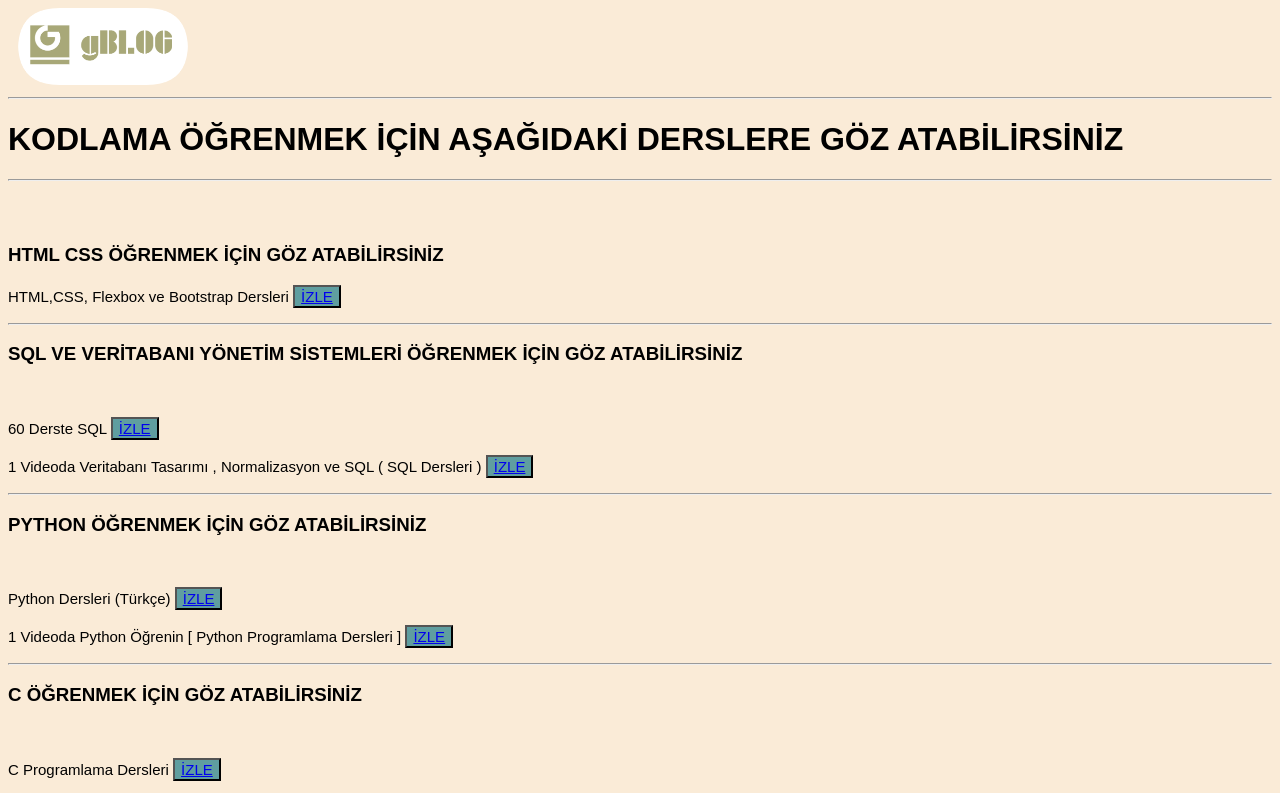
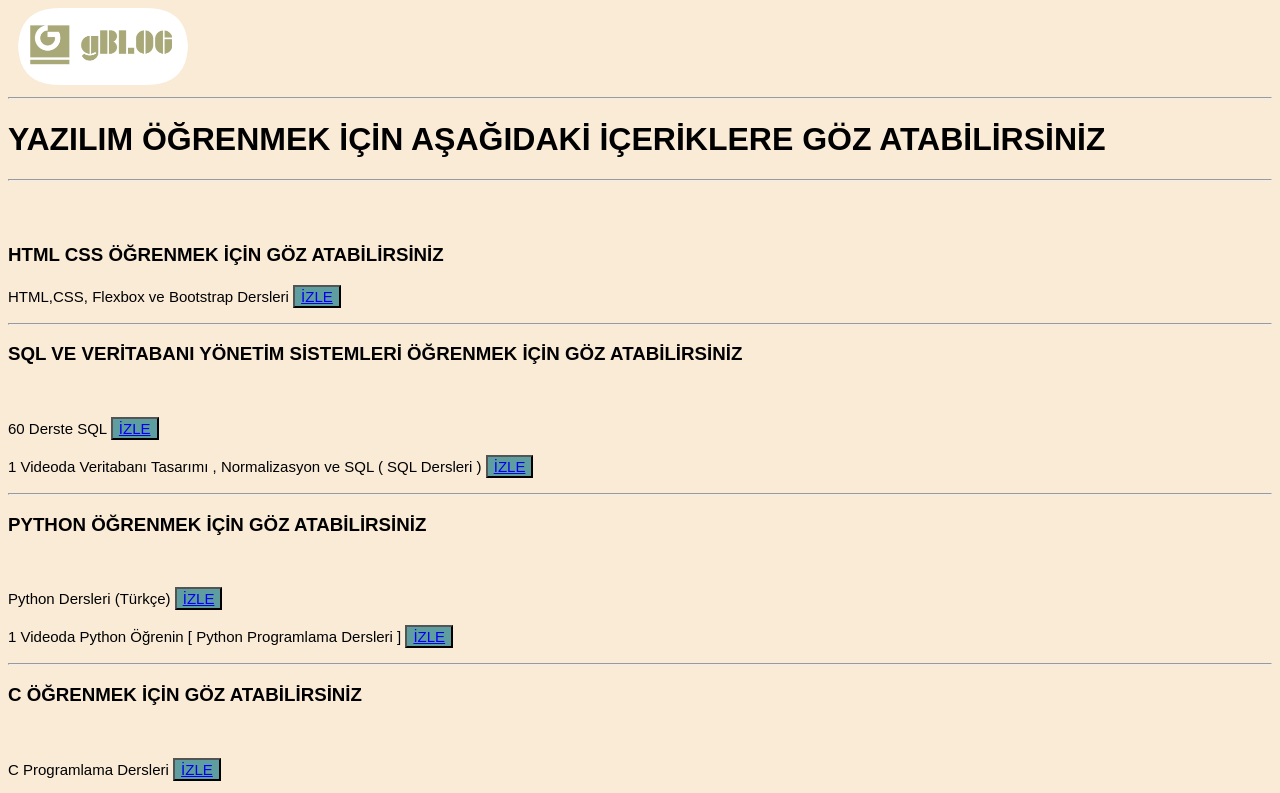
Before and after one commit to yalcinkayagokay/gblog.github.io, a plain HTML site: page sayfa2.html in a window 1280 px wide. Shown: the top 793 px of the page. Drawn offline with Linux system fonts and the light colour scheme.

Commit message:
Update sayfa2.html

```diff
--- a/sayfa2.html
+++ b/sayfa2.html
@@ -22,7 +22,7 @@
 
     -->
     <hr>
-    <h1>KODLAMA ÖĞRENMEK İÇİN AŞAĞIDAKİ DERSLERE GÖZ ATABİLİRSİNİZ</h1>
+    <h1>YAZILIM ÖĞRENMEK İÇİN AŞAĞIDAKİ İÇERİKLERE GÖZ ATABİLİRSİNİZ</h1>
     <hr> <BR></BR>
 
     <h3>HTML CSS ÖĞRENMEK İÇİN GÖZ ATABİLİRSİNİZ</h3>
```
